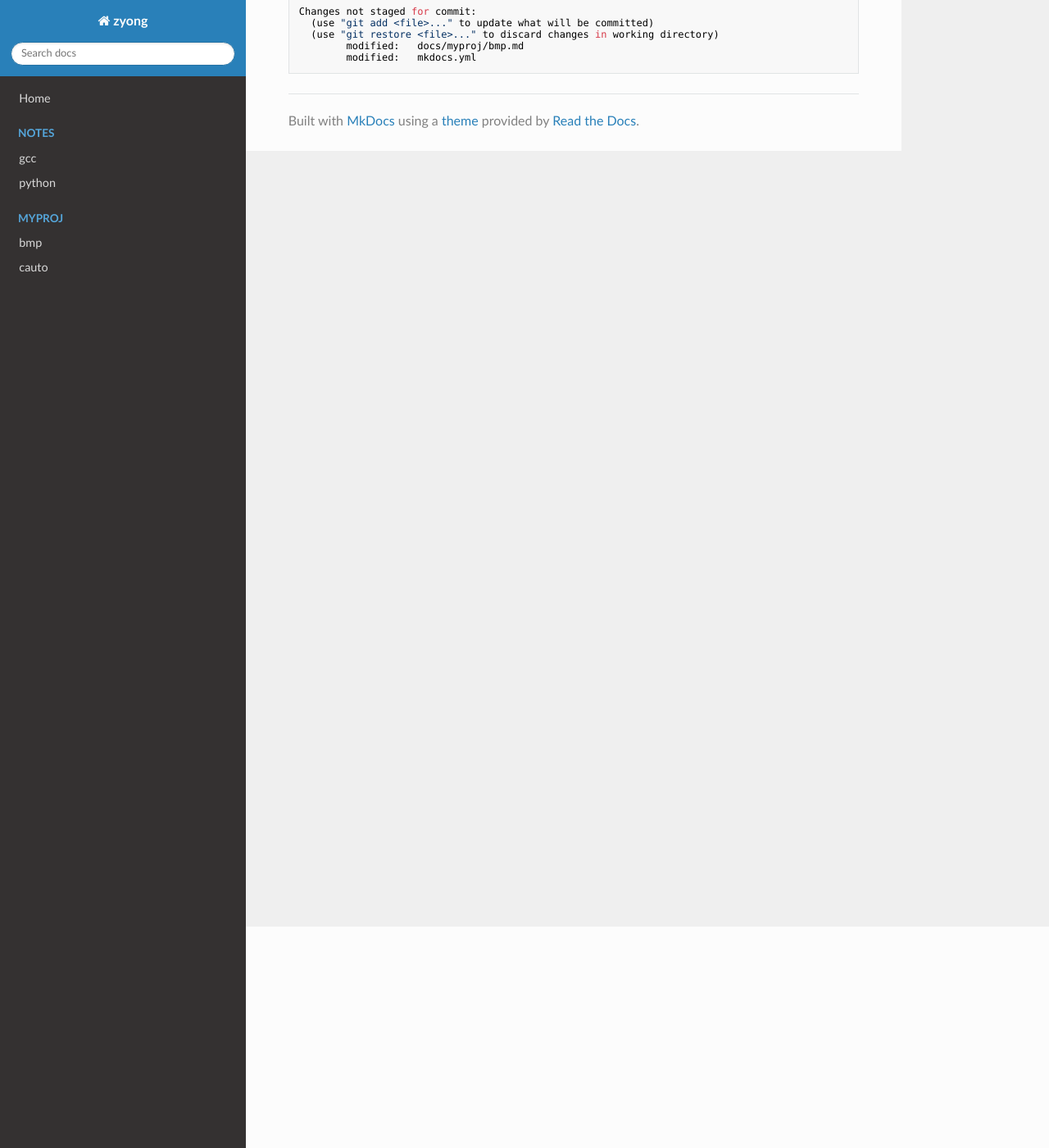
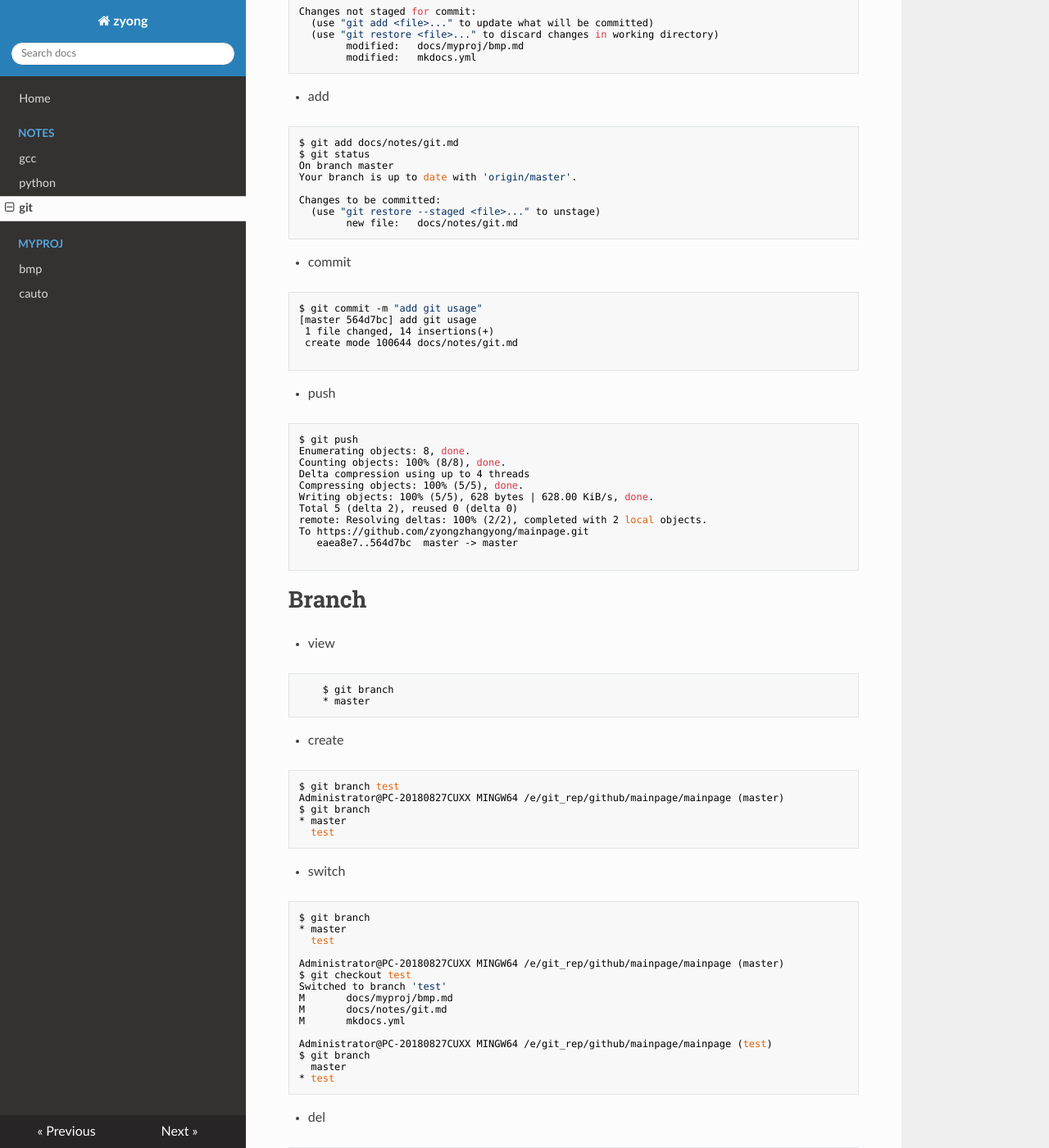
Before and after one commit to pithy-share/mainpage, an MkDocs documentation site: the page built from docs/notes/git.md, in a window 1280 px wide and 1400 px high, scrolled down 270 px. Shown: the whole window at 82% size. Built offline with MkDocs 1.6.1, drawn with Linux system fonts in a browser that asks for light colours; nearby versions of some CDN libraries; some of the changed text lies outside the part shown.

Commit message:
add git usage file

````diff
--- a/docs/notes/git.md
+++ b/docs/notes/git.md
@@ -12,3 +12,120 @@ Changes not staged for commit:
         modified:   docs/myproj/bmp.md
         modified:   mkdocs.yml
 ```
+
+* add
+```bash
+$ git add docs/notes/git.md
+$ git status
+On branch master
+Your branch is up to date with 'origin/master'.
+
+Changes to be committed:
+  (use "git restore --staged <file>..." to unstage)
+        new file:   docs/notes/git.md
+```
+
+* commit
+```bash
+$ git commit -m "add git usage"
+[master 564d7bc] add git usage
+ 1 file changed, 14 insertions(+)
+ create mode 100644 docs/notes/git.md
+
+```
+
+* push
+```bash
+$ git push
+Enumerating objects: 8, done.
+Counting objects: 100% (8/8), done.
+Delta compression using up to 4 threads
+Compressing objects: 100% (5/5), done.
+Writing objects: 100% (5/5), 628 bytes | 628.00 KiB/s, done.
+Total 5 (delta 2), reused 0 (delta 0)
+remote: Resolving deltas: 100% (2/2), completed with 2 local objects.
+To https://github.com/zyongzhangyong/mainpage.git
+   eaea8e7..564d7bc  master -> master
+
+```
+
+# Branch
+* view
+```bash
+	$ git branch
+	* master
+```
+* create
+```bash
+$ git branch test
+Administrator@PC-20180827CUXX MINGW64 /e/git_rep/github/mainpage/mainpage (master)
+$ git branch
+* master
+  test
+```
+* switch
+```bash
+$ git branch
+* master
+  test
+
+Administrator@PC-20180827CUXX MINGW64 /e/git_rep/github/mainpage/mainpage (master)
+$ git checkout test
+Switched to branch 'test'
+M       docs/myproj/bmp.md
+M       docs/notes/git.md
+M       mkdocs.yml
+
+Administrator@PC-20180827CUXX MINGW64 /e/git_rep/github/mainpage/mainpage (test)
+$ git branch
+  master
+* test
+```
+
+* del
+```bash
+$ git checkout master
+Switched to branch 'master'
+M       docs/myproj/bmp.md
+M       docs/notes/git.md
+M       mkdocs.yml
+Your branch is up to date with 'origin/master'.
+
+$ git branch
+* master
+  test
+
+Administrator@PC-20180827CUXX MINGW64 /e/git_rep/github/mainpage/mainpage (master)
+$ git branch -d test
+Deleted branch test (was 564d7bc).
+
+Administrator@PC-20180827CUXX MINGW64 /e/git_rep/github/mainpage/mainpage (master)
+$ git branch
+* master
+```
+
+# Add ssh key
+* create
+```bash
+ssh-keygen -t rsa -C "your_email@example.com"
+```
+
+* add pubkey to github
+
+* * 1.copy pulic key to clipboard
+```bash
+clip < ~/.ssh/id_rsa.pub
+```
+* * 2.click setting
+
+![setting.img](../img/github_setting.jpg)
+
+* * 3.click `New SSH key`
+![ssh.img](../img/github_ssh.jpg)
+
+* * 4.copy string from clipboard and add
+![sshstring.img](../img/github_ssh_copy.jpg)
+
+* clone Repositories with ssh
+
+![clonessh.img](../img/github_clonessh.jpg)
--- a/mkdocs.yml
+++ b/mkdocs.yml
@@ -4,6 +4,7 @@ nav:
 - Notes:
     - gcc: notes/gcc.md
     - python: notes/python.md
+    - git: notes/git.md
 - MyProj:
     - bmp: myproj/bmp.md
     - cauto: myproj/cauto.md
````
Also changed, not shown: other parts of docs/notes/git.md (+1 -1 lines), docs/myproj/bmp.md (+1 -1 lines), docs/img/github_clonessh.jpg (added), docs/img/github_setting.jpg (added), docs/img/github_ssh.jpg (added), docs/img/github_ssh_copy.jpg (added), 2 other files.
